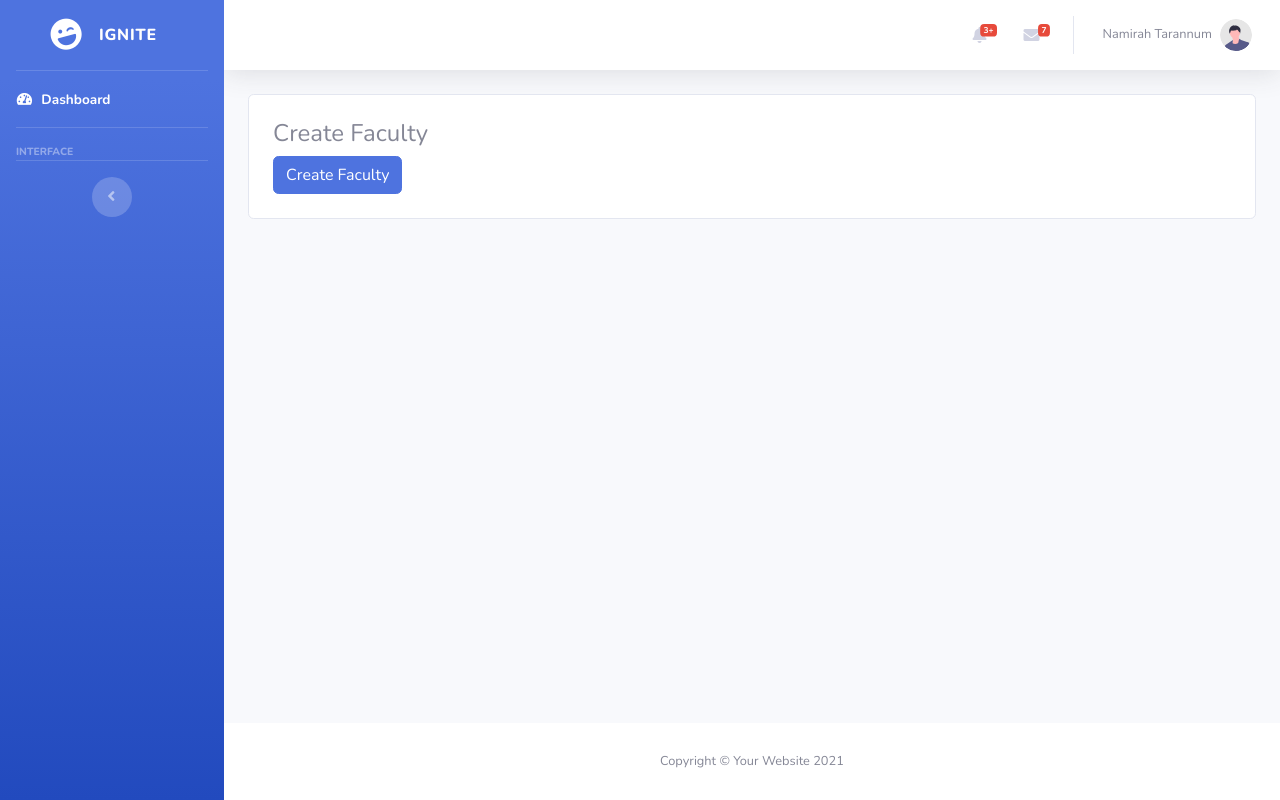
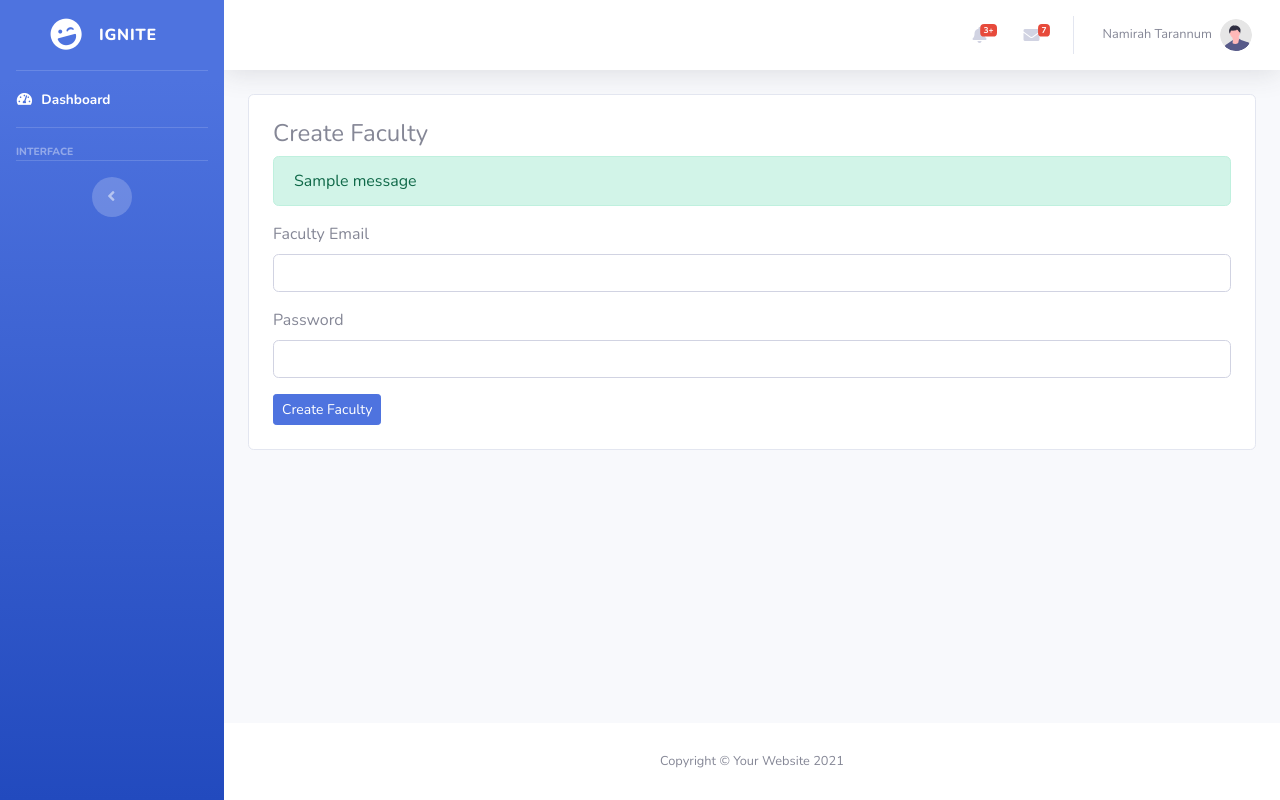
Before and after one commit to mohtadahmed/ignite_web, a Django app: page /faculty/create/ in a window 1280 px wide. Run offline with Django 5.2, Linux system fonts and the light colour scheme; tables that the repository leaves empty hold one stand-in row (values such as "Sample post"); one stand-in notice (Sample message) is shown; some libraries are stand-ins or nearby versions.

```diff
--- a/templates/faculty/create_faculty.html
+++ b/templates/faculty/create_faculty.html
@@ -3,10 +3,26 @@
 <div class="container mt-4">
   <div class="card p-4">
     <h4>Create Faculty</h4>
+
+    {% if messages %}
+      {% for message in messages %}
+        <div class="alert alert-{{ message.tags }}">{{ message }}</div>
+      {% endfor %}
+    {% endif %}
+
     <form method="post">
       {% csrf_token %}
-      {{ form.as_p }}
-      <button type="submit" class="btn btn-primary">Create Faculty</button>
+      <div class="mb-3">
+        <label for="email" class="form-label">Faculty Email</label>
+        <input type="email" class="form-control" id="email" name="email" required>
+      </div>
+
+      <div class="mb-3">
+        <label for="password" class="form-label">Password</label>
+        <input type="password" class="form-control" id="password" name="password" required>
+      </div>
+
+      <button type="submit" class="btn btn-sm btn-primary">Create Faculty</button>
     </form>
   </div>
 </div>
```
Also changed, not shown: templates/faculty/edit_faculty.html (added, +26 -0 lines), templates/faculty/faculty_list.html (+17 -2 lines).
